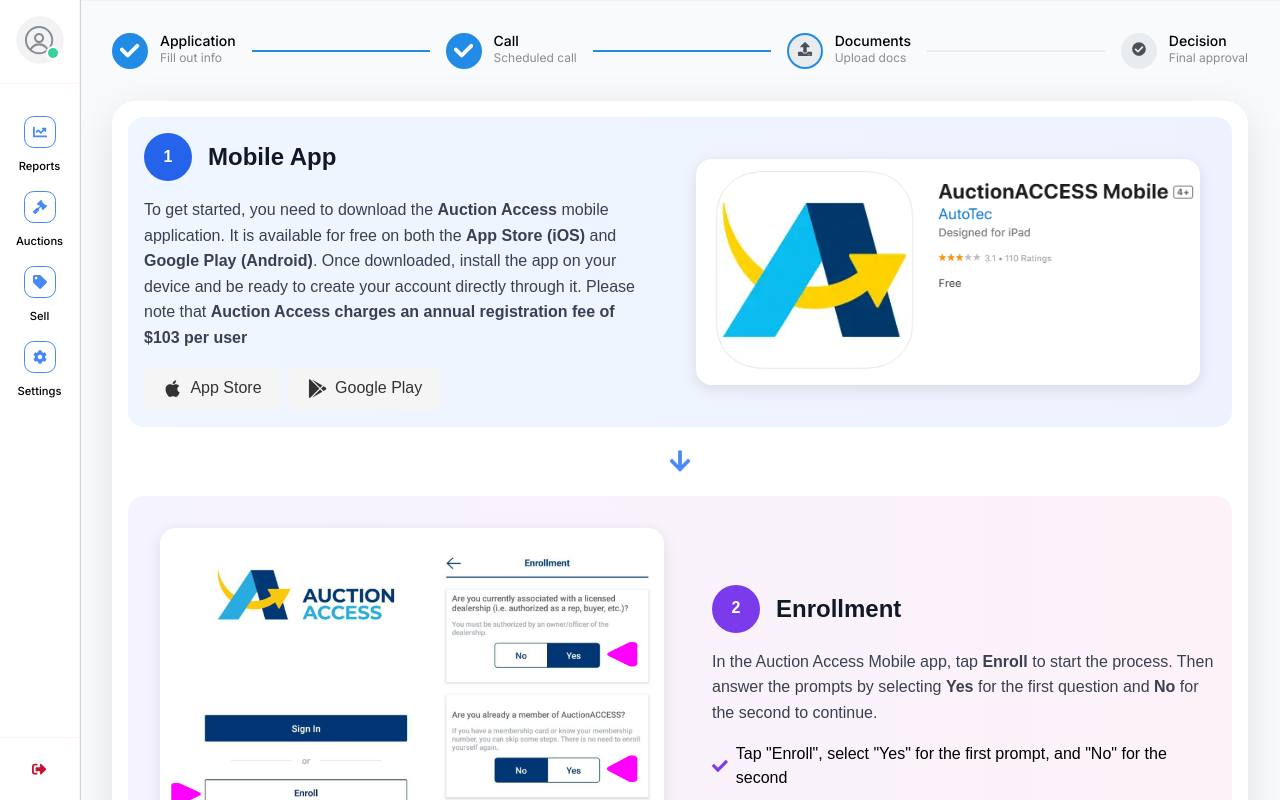
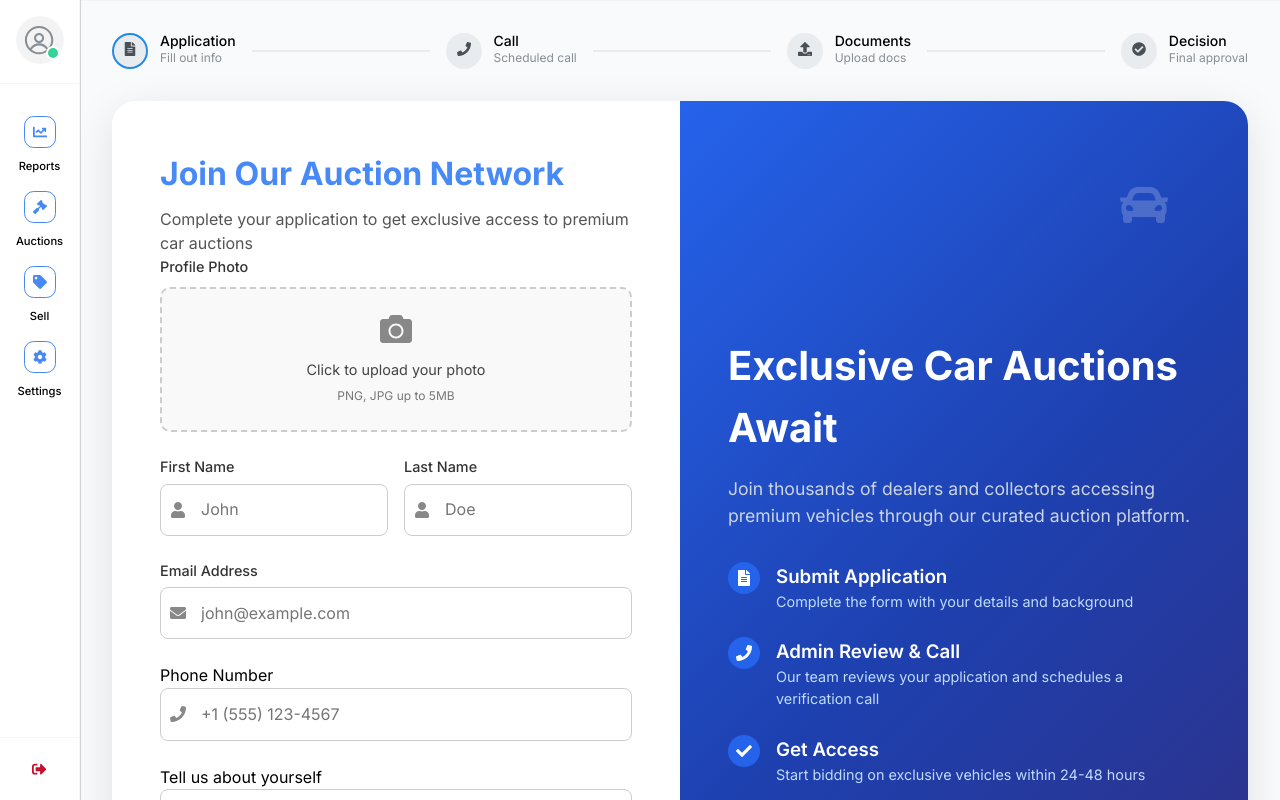
Before and after one commit to do-change-admin/do-change.me, a Next.js app: page /auctions/dealer/form in a window 1280 px wide. Built offline with nearby package versions, Linux system fonts and the light colour scheme; no server answers.

Commit message:
3 step fixed

```diff
--- a/src/app/auctions/dealer/form/page.tsx
+++ b/src/app/auctions/dealer/form/page.tsx
@@ -17,7 +17,7 @@
 ];
 
 export default function Page() {
-    const [activeStep, setActiveStep] = useState(2);
+    const [activeStep, setActiveStep] = useState(0);
 
     const handleStepClick = (index: number) => {
         if (index <= activeStep) setActiveStep(index);
```
